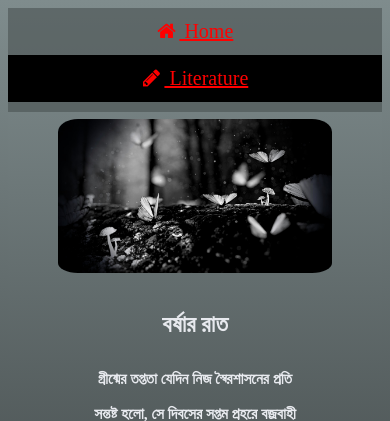
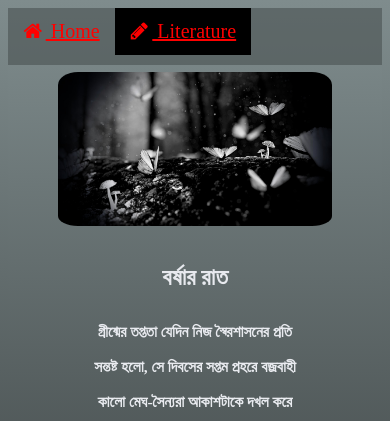
Before and after one commit to comradeanonymousexe/mahdimohammad, a PHP site: page /extensions/a-rainy-night.html in a window 390 px wide. Shown: the top 421 px of the page. Run offline with PHP 8.4, Linux system fonts and the light colour scheme.

Commit message:
Update arn-style2.css

```diff
--- a/extensions/arn-style2.css
+++ b/extensions/arn-style2.css
@@ -46,13 +46,6 @@ html,body{
     background-color: black;
   }
 
-  /* Add responsiveness - will automatically display the navbar vertically instead of horizontally on screens less than 500 pixels */
-  @media screen and (max-width: 500px) {
-    .navbar a {
-      float: none;
-      display: block;
-    }
-  }
 
 img{
 
```
